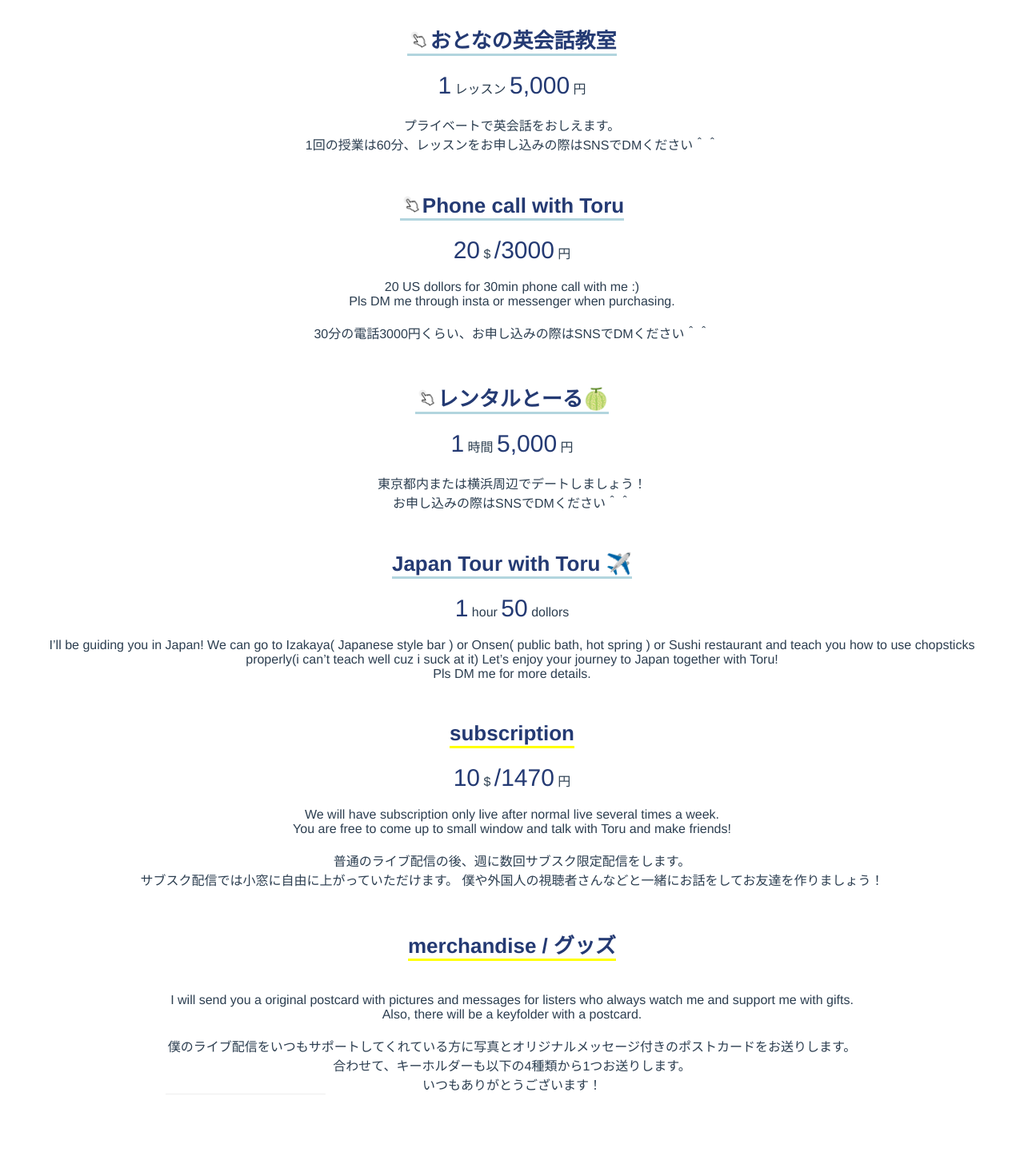
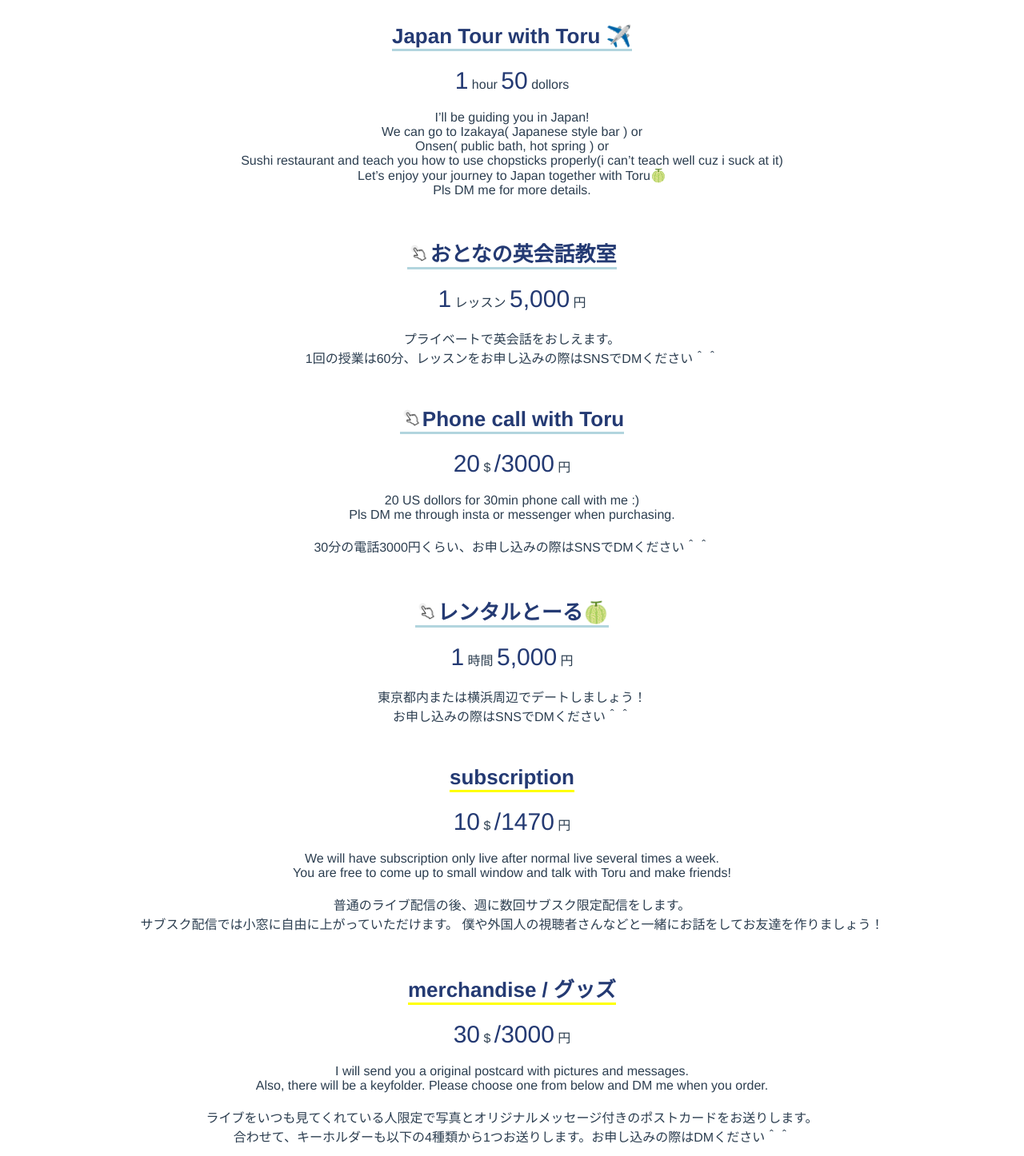
Before and after one commit to tofudesukedo/school, a Vue app: page / in a window 1280 px wide. Shown: the part 260-1706 px from the top of the page at 80% size. Built offline with nearby package versions, Linux system fonts and the light colour scheme.

Commit message:
tour add sucscription put it back

```diff
--- a/src/App.vue
+++ b/src/App.vue
@@ -18,6 +18,26 @@
       step. <br />
       The 60 minutes private lessons will be held three times in a month.<br />
       Pls DM me through insta or messenger for a free trial lesson :)
+    </p>
+  </div>
+  <div style="margin: 50px 10px 50px">
+    <h1>
+      <a style="color: #243a73; text-decoration: none" href=""
+        >Japan Tour with Toru ✈️</a
+      >
+    </h1>
+    <div style="margin: 20px 10px">
+      <span style="font-size: 30px; color: #243a73">1</span> hour
+      <span style="font-size: 30px; color: #243a73">50</span> dollors
+    </div>
+    <p style="margin: 20px 10px">
+      I’ll be guiding you in Japan!<br />
+      We can go to Izakaya( Japanese style bar ) or<br />
+      Onsen( public bath, hot spring ) or<br />
+      Sushi restaurant and teach you how to use chopsticks properly(i can’t
+      teach well cuz i suck at it)<br />
+      Let’s enjoy your journey to Japan together with Toru🍈<br />
+      Pls DM me for more details.
     </p>
   </div>
   <div style="margin: 50px 10px 50px">
@@ -78,24 +98,6 @@
     </p>
   </div>
   <div style="margin: 50px 10px 50px">
-    <h1>
-      <a style="color: #243a73; text-decoration: none" href=""
-        >Japan Tour with Toru ✈️</a
-      >
-    </h1>
-    <div style="margin: 20px 10px">
-      <span style="font-size: 30px; color: #243a73">1</span> hour
-      <span style="font-size: 30px; color: #243a73">50</span> dollors
-    </div>
-    <p style="margin: 20px 10px">
-      I’ll be guiding you in Japan! We can go to Izakaya( Japanese style bar )
-      or Onsen( public bath, hot spring ) or Sushi restaurant and teach you how
-      to use chopsticks properly(i can’t teach well cuz i suck at it) Let’s
-      enjoy your journey to Japan together with Toru!<br />
-      Pls DM me for more details.
-    </p>
-  </div>
-  <div style="margin: 50px 10px 50px">
     <h1 style="border-bottom: 3px solid yellow">
       <a style="color: #243a73; text-decoration: none">subscription</a>
     </h1>
@@ -118,13 +120,17 @@
     <h1 style="border-bottom: 3px solid yellow">
       <a style="color: #243a73; text-decoration: none">merchandise / グッズ</a>
     </h1>
-    <p style="margin: 40px 10px 0">
-      I will send you a original postcard with pictures and messages for listers
-      who always watch me and support me with gifts.
-      <br />Also, there will be a keyfolder with a postcard.<br /><br />
-      僕のライブ配信をいつもサポートしてくれている方に写真とオリジナルメッセージ付きのポストカードをお送りします。<br />
-      合わせて、キーホルダーも以下の4種類から1つお送りします。<br />
-      いつもありがとうございます！<br />
+    <div style="margin: 20px 10px">
+      <span style="font-size: 30px; color: #243a73">30</span> $
+      <span style="font-size: 30px; color: #243a73">/</span>
+      <span style="font-size: 30px; color: #243a73">3000</span> 円
+    </div>
+    <p style="margin: 20px 10px 0">
+      I will send you a original postcard with pictures and messages.
+      <br />Also, there will be a keyfolder. Please choose one from below and DM
+      me when you order.<br /><br />
+      ライブをいつも見てくれている人限定で写真とオリジナルメッセージ付きのポストカードをお送りします。<br />
+      合わせて、キーホルダーも以下の4種類から1つお送りします。お申し込みの際はDMください＾＾<br /><br />
     </p>
     <div class="flex-box">
       <div class="carousel">
```
